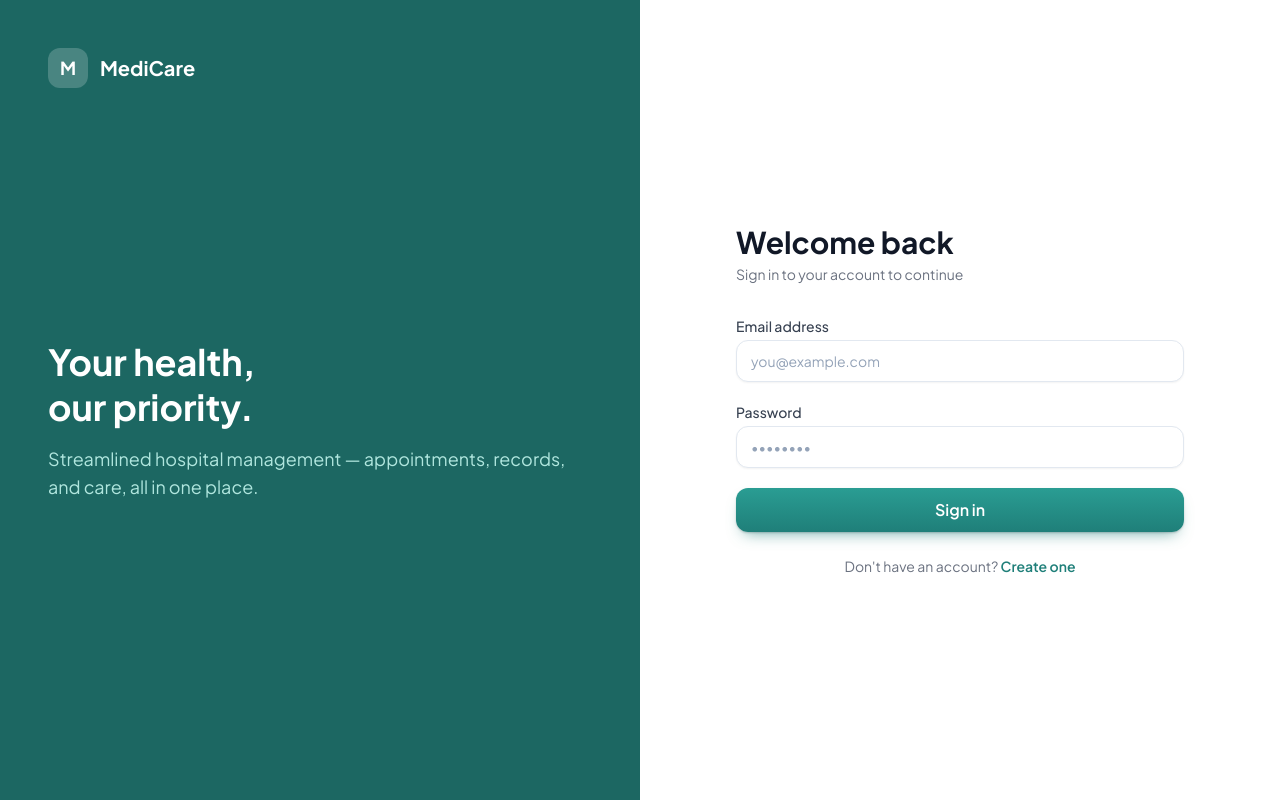
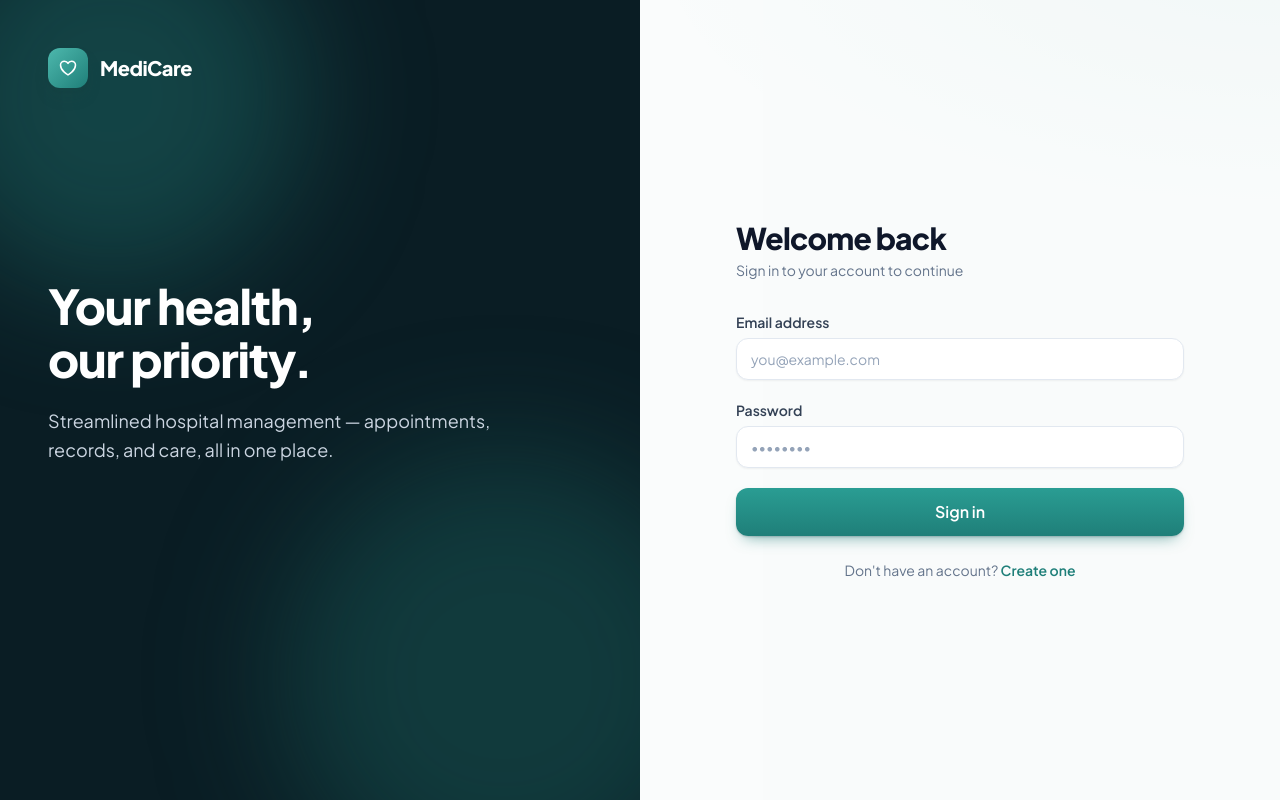
Before and after one commit to ritesh319/Medicare-main, a React (Vite) app in the folder frontend/: page /login in a window 1280 px wide. Built offline with nearby package versions, Linux system fonts and the light colour scheme; no server answers.

Commit message:
Enhance LoginPage with Logo and style updates
Refactor LoginPage component to include a Logo component and improve styling. Update labels and button styles for better user experience.

```diff
--- a/frontend/src/pages/auth/LoginPage.jsx
+++ b/frontend/src/pages/auth/LoginPage.jsx
@@ -1,6 +1,22 @@
 import { useState } from 'react'
 import { Link, useNavigate, useLocation } from 'react-router-dom'
 import { useAuth } from '../../context/AuthContext'
+
+const HEART = 'M21 8.25c0-2.485-2.099-4.5-4.688-4.5-1.935 0-3.597 1.126-4.312 2.733-.715-1.607-2.377-2.733-4.313-2.733C5.1 3.75 3 5.765 3 8.25c0 7.22 9 12 9 12s9-4.78 9-12Z'
+
+function Logo({ dark = false }) {
+  return (
+    <div className="flex items-center gap-3">
+      <div className="w-10 h-10 rounded-xl bg-gradient-to-br from-primary-400 to-primary-600 flex items-center justify-center shadow-lg shadow-primary-900/30">
+        <svg className="w-5 h-5 text-white" fill="none" stroke="currentColor" strokeWidth={1.8}
+          strokeLinecap="round" strokeLinejoin="round" viewBox="0 0 24 24" aria-hidden="true">
+          <path d={HEART} />
+        </svg>
+      </div>
+      <span className={`text-xl font-extrabold tracking-tight ${dark ? 'text-white' : 'text-slate-900'}`}>MediCare</span>
+    </div>
+  )
+}
 
 export default function LoginPage() {
   const { login } = useAuth()
@@ -31,47 +47,57 @@ export default function LoginPage() {
   return (
     <div className="min-h-screen flex">
       {/* Left panel */}
-      <div className="hidden lg:flex flex-col justify-between w-1/2 bg-primary-700 p-12 text-white">
-        <div className="flex items-center gap-3">
-          <div className="w-10 h-10 bg-white/20 rounded-xl flex items-center justify-center">
-            <span className="text-white font-bold text-lg">M</span>
-          </div>
-          <span className="text-xl font-bold">MediCare</span>
-        </div>
-        <div>
-          <h1 className="text-4xl font-bold leading-tight mb-4">
+      <div className="hidden lg:flex relative overflow-hidden flex-col justify-between w-1/2 bg-ink-900 p-12 text-white">
+        {/* Soft glowing shapes */}
+        <div className="absolute -top-24 -left-20 w-96 h-96 rounded-full bg-primary-500/30 blur-3xl animate-float" />
+        <div className="absolute -bottom-32 -right-16 w-[28rem] h-[28rem] rounded-full bg-primary-700/40 blur-3xl animate-float [animation-delay:-7s]" />
+
+        <div className="relative"><Logo dark /></div>
+
+        <div className="relative">
+          <h1 className="text-5xl font-extrabold leading-[1.1] tracking-tight mb-5">
             Your health,<br />our priority.
           </h1>
-          <p className="text-primary-200 text-lg">
+          <p className="text-slate-300 text-lg max-w-md leading-relaxed">
             Streamlined hospital management — appointments, records, and care, all in one place.
           </p>
         </div>
-       <div />
+
+        {/* Heartbeat line */}
+        <div className="relative">
+          <svg viewBox="0 0 640 120" className="w-full h-24" fill="none" aria-hidden="true">
+            <path
+              d="M0 60 H120 L140 60 L155 20 L175 100 L190 40 L205 60 H400 L420 60 L435 20 L455 100 L470 40 L485 60 H640"
+              pathLength="1000"
+              stroke="currentColor"
+              strokeWidth="2.5"
+              strokeLinecap="round"
+              strokeLinejoin="round"
+              strokeDasharray="1000"
+              className="text-primary-300 animate-ecg drop-shadow-[0_0_8px_rgba(127,210,200,0.7)]"
+            />
+          </svg>
+        </div>
       </div>
 
       {/* Right panel */}
-      <div className="flex-1 flex items-center justify-center p-8 bg-white">
-        <div className="w-full max-w-md">
+      <div className="flex-1 flex items-center justify-center p-8 bg-white/60">
+        <div className="w-full max-w-md animate-rise">
           {/* Mobile logo */}
-          <div className="flex items-center gap-2 mb-8 lg:hidden">
-            <div className="w-8 h-8 bg-primary-600 rounded-lg flex items-center justify-center">
-              <span className="text-white font-bold">M</span>
-            </div>
-            <span className="font-bold text-gray-900 text-lg">MediCare</span>
-          </div>
+          <div className="mb-8 lg:hidden"><Logo /></div>
 
-          <h2 className="text-3xl font-bold text-gray-900 mb-1">Welcome back</h2>
-          <p className="text-gray-500 text-sm mb-8">Sign in to your account to continue</p>
+          <h2 className="text-3xl font-extrabold tracking-tight text-slate-900 mb-1">Welcome back</h2>
+          <p className="text-slate-500 text-sm mb-8">Sign in to your account to continue</p>
 
           {error && (
-            <div className="mb-4 p-3 rounded-lg bg-red-50 border border-red-200 text-red-700 text-sm">
+            <div className="mb-4 p-3.5 rounded-xl bg-rose-50 border border-rose-200 text-rose-700 text-sm animate-pop">
               {error}
             </div>
           )}
 
           <form onSubmit={handleSubmit} className="space-y-5">
             <div>
-              <label className="block text-sm font-medium text-gray-700 mb-1">Email address</label>
+              <label className="block text-sm font-semibold text-slate-700 mb-1.5">Email address</label>
               <input
                 type="email"
                 name="email"
@@ -83,7 +109,7 @@ export default function LoginPage() {
               />
             </div>
             <div>
-              <label className="block text-sm font-medium text-gray-700 mb-1">Password</label>
+              <label className="block text-sm font-semibold text-slate-700 mb-1.5">Password</label>
               <input
                 type="password"
                 name="password"
@@ -95,7 +121,7 @@ export default function LoginPage() {
               />
             </div>
 
-            <button type="submit" disabled={loading} className="btn-primary w-full py-2.5 text-base">
+            <button type="submit" disabled={loading} className="btn-primary w-full py-3 text-base">
               {loading ? (
                 <span className="flex items-center gap-2 justify-center">
                   <span className="w-4 h-4 border-2 border-white border-t-transparent rounded-full animate-spin" />
@@ -105,9 +131,9 @@ export default function LoginPage() {
             </button>
           </form>
 
-          <p className="mt-6 text-center text-sm text-gray-500">
+          <p className="mt-6 text-center text-sm text-slate-500">
             Don't have an account?{' '}
-            <Link to="/register" className="text-primary-600 font-semibold hover:text-primary-700">
+            <Link to="/register" className="text-primary-600 font-semibold hover:text-primary-700 transition-colors">
               Create one
             </Link>
           </p>
```
